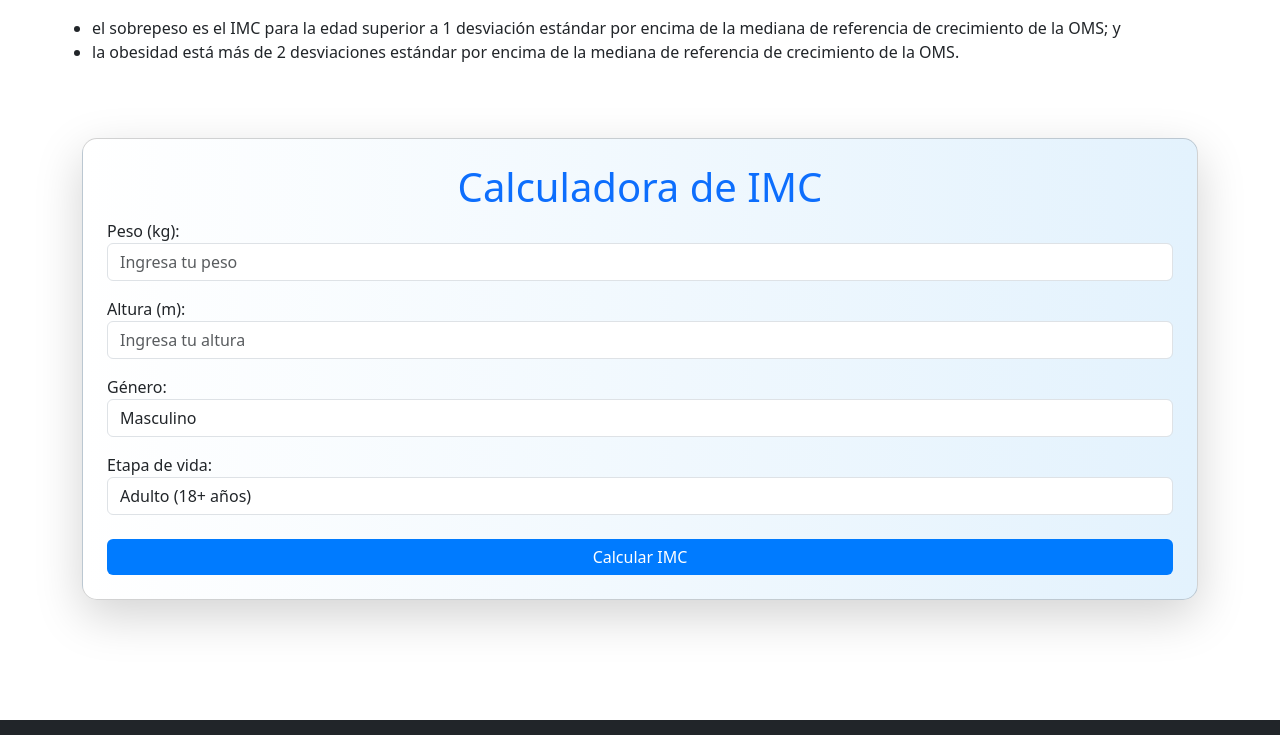
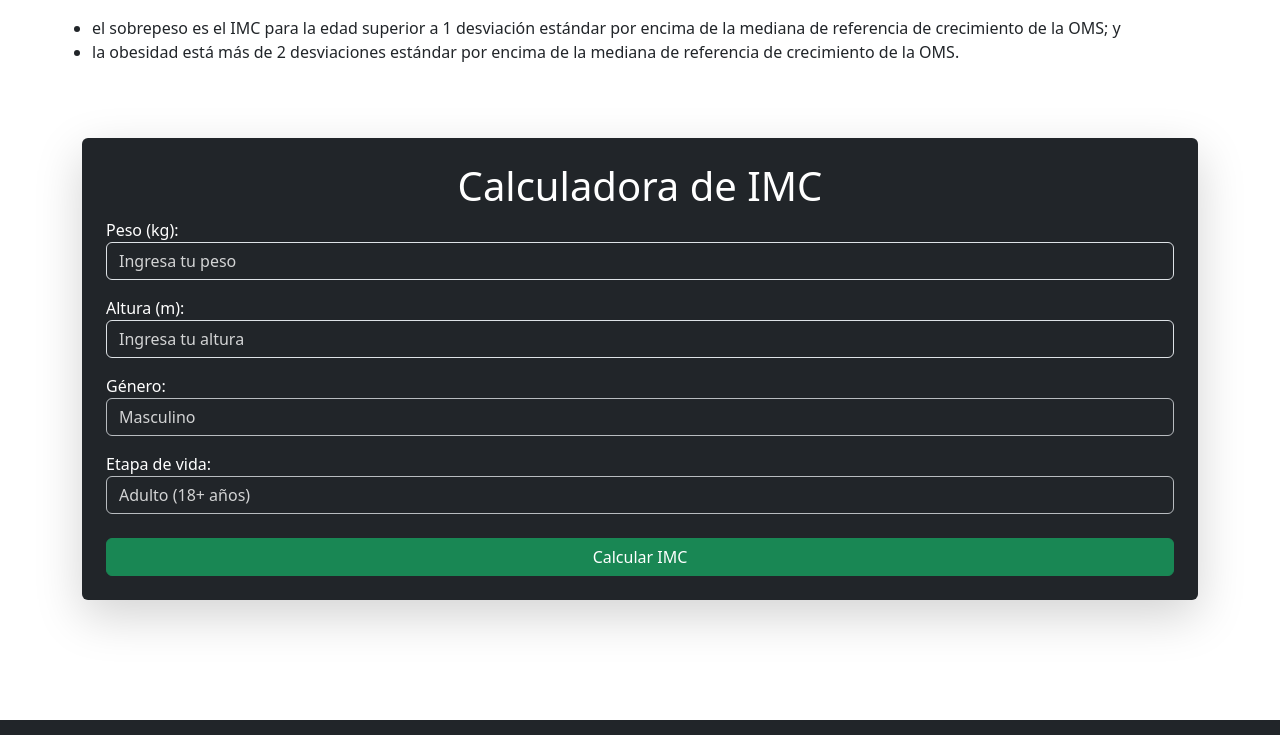
Before and after one commit to johaco/Tu-Bienestar---App, a React (Vite) app: page /calculators in a window 1280 px wide. Shown: the part 600-1335 px from the top of the page. Built offline with nearby package versions, Linux system fonts and the light colour scheme.

Commit message:
modifique un poco de la calculadora imc, aun falta modificar las sombras de la calculadora y el box-shadow

```diff
--- a/src/pages/IMCCalculator.jsx
+++ b/src/pages/IMCCalculator.jsx
@@ -1,5 +1,6 @@
 import React, { useState } from "react";
 import useBMICalculator from "../hooks/useBMICalculator";
+import "../styles/IMCCalculators.css";
 
 const IMCCalculator = () => {
     const [weight, setWeight] = useState("");
@@ -15,13 +16,13 @@ const IMCCalculator = () => {
     return (
         <>
             <div className="container mt-5">
-                <div className="card shadow-lg p-4">
-                    <h1 className="text-center text-primary">Calculadora de IMC</h1>
+                <div className="shadow-lg card-dark shadow-lg p-4 bg-dark text-white rounded">
+                    <h1 className="text-center">Calculadora de IMC</h1>
                     <div className="form-group">
                         <label>Peso (kg):</label>
                         <input
                             type="number"
-                            className="form-control"
+                            className="form-control bg-dark"
                             placeholder="Ingresa tu peso"
                             value={weight}
                             onChange={(e) => setWeight(e.target.value)}
@@ -31,7 +32,7 @@ const IMCCalculator = () => {
                         <label>Altura (m):</label>
                         <input
                             type="number"
-                            className="form-control"
+                            className="form-control bg-dark"
                             placeholder="Ingresa tu altura"
                             value={height}
                             onChange={(e) => setHeight(e.target.value)}
@@ -40,8 +41,8 @@ const IMCCalculator = () => {
                     <div className="form-group mt-3">
                         <label>Género:</label>
                         <select
-                            className="form-control"
-                            value={gender}
+                            className="form-control bg-dark "
+                            value ={gender}
                             onChange={(e) => setGender(e.target.value)}
                         >
                             <option value="masculino">Masculino</option>
@@ -51,7 +52,7 @@ const IMCCalculator = () => {
                     <div className="form-group mt-3">
                         <label>Etapa de vida:</label>
                         <select
-                            className="form-control"
+                            className="form-control bg-dark"
                             value={lifeStage}
                             onChange={(e) => setLifeStage(e.target.value)}
                         >
@@ -60,7 +61,7 @@ const IMCCalculator = () => {
                             <option value="adulto">Adulto (18+ años)</option>
                         </select>
                     </div>
-                    <button className="btn btn-primary mt-4 w-100" onClick={handleCalculate}>
+                    <button className="btn btn-success mt-4 w-100" onClick={handleCalculate}>
                         Calcular IMC
                     </button>
                     {bmi && (
--- /dev/null
+++ b/src/styles/IMCCalculators.css
@@ -0,0 +1,31 @@
+
+.btn-imc {
+    background-color: #05664f;
+    border-color: #05664f;
+    color: white;
+}
+
+.btn-imc:hover {
+    background-color: #044d3a; /* Un tono más oscuro para el efecto hover */
+    border-color: #044d3a;
+}
+
+.container input::placeholder {
+    color: white; /* Cambia el color a blanco */
+    opacity: 0.8; /* Ajusta la transparencia si es necesario */
+}
+
+.container .form-group select {
+    color: white; /* Cambia el color a blanco */
+    opacity: 0.8; /* Ajusta la transparencia si es necesario */
+}
+.container option {
+    color: white; /* Cambia el color a blanco */
+    opacity: 0.8; /* Ajusta la transparencia si es necesario */
+}
+/* Personalizar el focus de los inputs y selects */
+.container .form-control:focus {
+    border-color: #5aff7a; /* Borde verde */
+    box-shadow: 0 0 0 0.25rem rgba(5, 102, 79, 0.5); /* Sombra verde translúcida */
+    outline: none; /* Opcional: eliminar el borde interno */
+}
```
